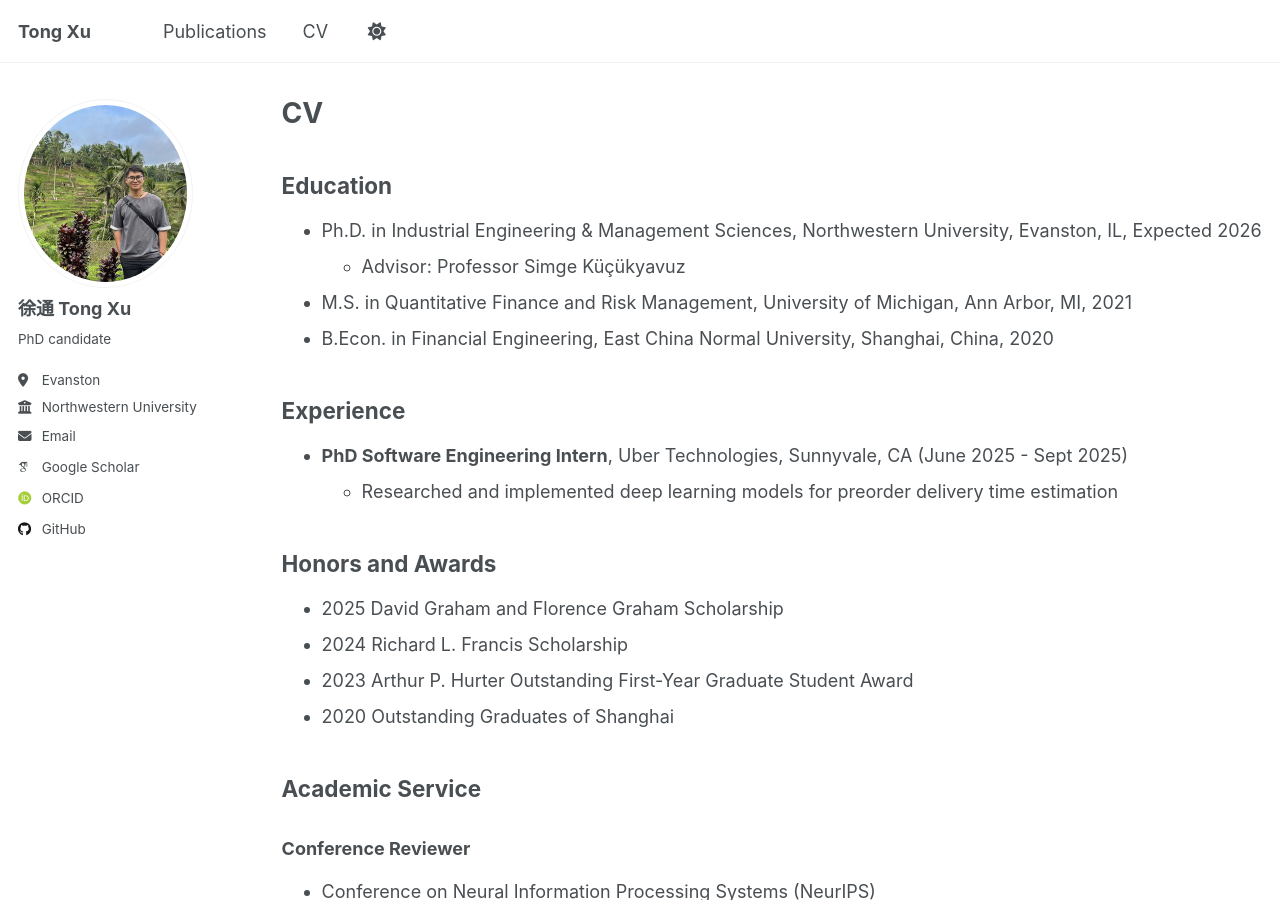
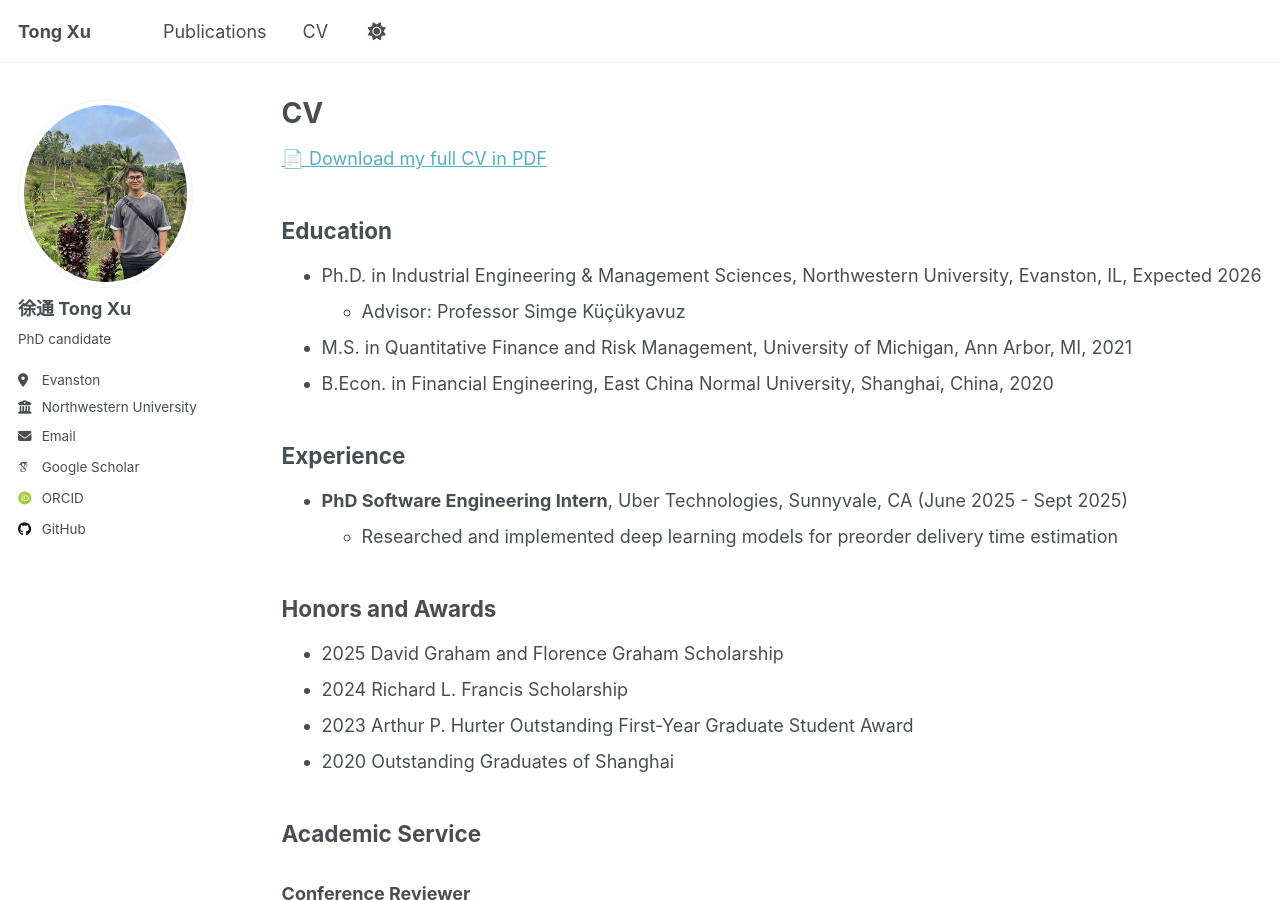
Before and after one commit to AtomXT/AtomXT, a Jekyll site: the page built from _pages/cv.md, in a window 1280 px wide and 900 px high. Built offline with Jekyll 4.4.1, drawn with Linux system fonts in a browser that asks for light colours; some web fonts are replaced; a script that is not in the unit is left out.

Commit message:
use google drive cv

```diff
--- a/_pages/cv.md
+++ b/_pages/cv.md
@@ -8,6 +8,7 @@ redirect_from:
 ---
 
 {% include base_path %}
+<a href="https://drive.google.com/file/d/1XFNPLzxKcXw8ss_ZIOCLTy4xBWGUwr_e/view?usp=drive_link" target="_blank" rel="noopener noreferrer">&#128196; Download my full CV in PDF</a>
 
 
 <h2>Education</h2>
```
